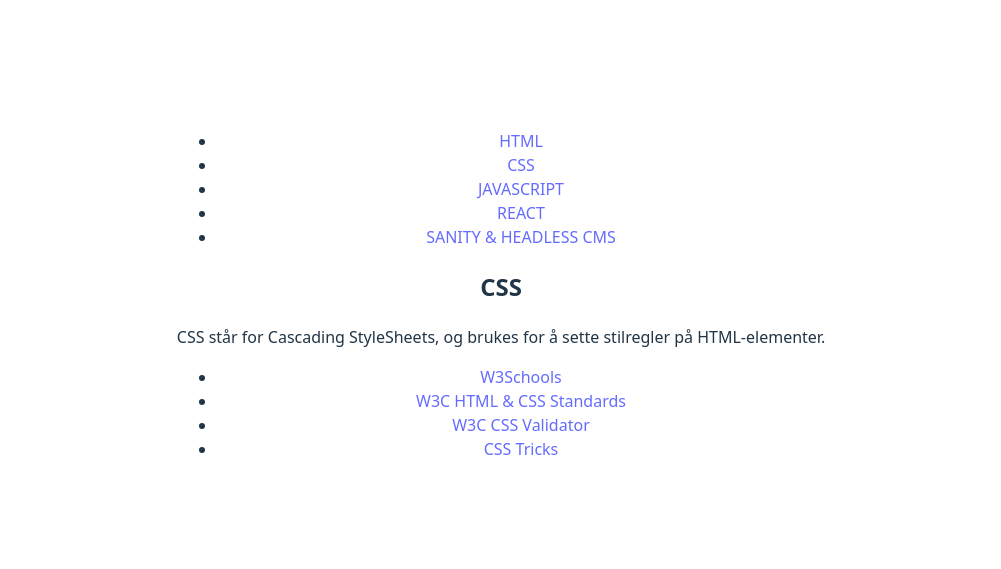
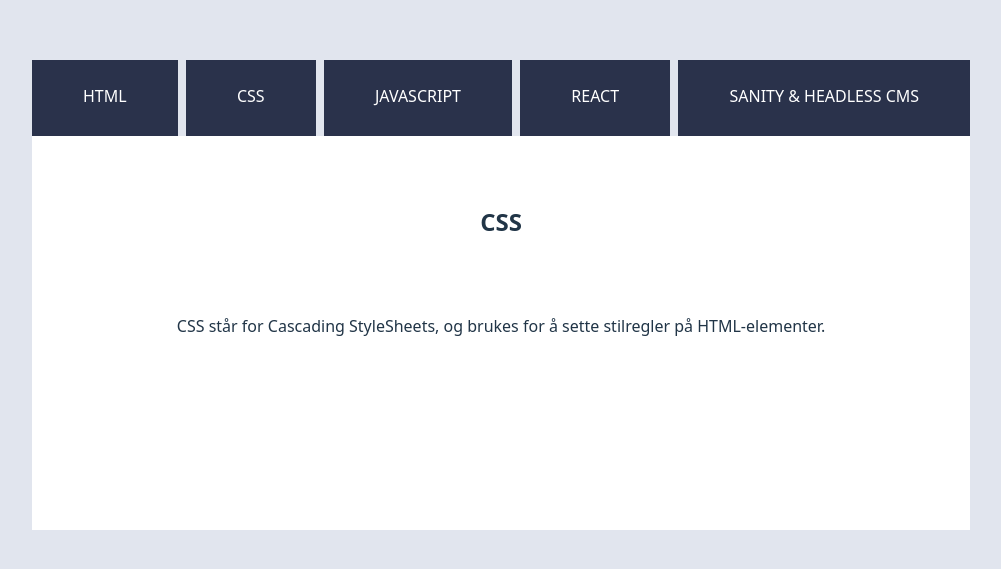
Before and after one commit to nikolaiols/uin25ak2_resourceapp_nikolaiols, a React (Vite) app in the folder arbeidskrav_2/: page /css in a window 1280 px wide. Shown: the part 105-674 px from the top of the page, without its empty margins (139-1140 px from the left). Built offline with nearby package versions, Linux system fonts and the light colour scheme.

Commit message:
startet med sass

```diff
--- a/arbeidskrav_2/package.json
+++ b/arbeidskrav_2/package.json
@@ -12,7 +12,8 @@
   "dependencies": {
     "react": "^19.0.0",
     "react-dom": "^19.0.0",
-    "react-router-dom": "^7.2.0"
+    "react-router-dom": "^7.2.0",
+    "sass": "^1.85.1"
   },
   "devDependencies": {
     "@eslint/js": "^9.21.0",
--- a/arbeidskrav_2/src/App.jsx
+++ b/arbeidskrav_2/src/App.jsx
@@ -5,6 +5,7 @@
 import { Route, Routes} from "react-router-dom";
 import Resources from './components/Resources';
 import Layout from "./components/Layout"
+
 
 
 function App() {
--- /dev/null
+++ b/arbeidskrav_2/src/assets/styles/Layout.scss
@@ -0,0 +1,21 @@
+body,
+header,
+article {
+  box-sizing: border-box;
+}
+body {
+  background-color: var(--gray);
+}
+
+header,
+article {
+  margin: 0 auto;
+  max-width: 1000px;
+  display: flex;
+}
+article {
+  flex-direction: column;
+  background-color: var(--white);
+  justify-content: center;
+  padding: 3rem;
+}
--- /dev/null
+++ b/arbeidskrav_2/src/assets/styles/Nav.scss
@@ -0,0 +1,41 @@
+
+:root {
+    --darkblue: #2a324b;
+    --blue: #58699d;
+    --gray: #e1e5ee;
+    --white: #fff;
+  }
+
+  nav {
+    width: 100%;
+  }
+  nav ul {
+    display: flex;
+    justify-content: space-between;
+    gap: 0.5rem;
+    margin: 0;
+    width: 100%;
+    padding: 0;
+  }
+  li {
+    list-style: none;
+    a {
+      color: var(--white);
+    }
+  }
+
+.navbar{
+    display: inline-block;
+    font-weight: 600;
+    font-size: 1rem;
+    background: var(--darkblue);
+    color: var(--white);
+    padding: 1.5rem 3.2rem;
+    border: none;
+    border-bottom: 4px solid var(--darkblue);
+  }
+  ul li:hover {
+    background: var(--white);
+    color: var(--darkblue);
+    border-bottom: 4px solid var(--white);
+  }
--- /dev/null
+++ b/arbeidskrav_2/src/assets/styles/test.scss
@@ -0,0 +1,64 @@
+@import url("https://fonts.googleapis.com/css2?family=Montserrat:ital,wght@0,100..900;1,100..900&display=swap");
+* {
+  font-family: "Montserrat", sans-serif;
+}
+:root {
+  --darkblue: #2a324b;
+  --blue: #58699d;
+  --gray: #e1e5ee;
+  --white: #fff;
+}
+body,
+header,
+article {
+  box-sizing: border-box;
+}
+body {
+  background-color: var(--gray);
+}
+
+header,
+article {
+  margin: 0 auto;
+  max-width: 1000px;
+  display: flex;
+}
+article {
+  flex-direction: column;
+  background-color: var(--white);
+  justify-content: center;
+  padding: 3rem;
+}
+nav {
+  width: 100%;
+}
+nav ul {
+  display: flex;
+  justify-content: space-between;
+  gap: 0.5rem;
+  margin: 0;
+  width: 100%;
+  padding: 0;
+}
+li {
+  list-style: none;
+  a {
+    color: #58699d;
+  }
+}
+
+button {
+  display: inline-block;
+  font-weight: 600;
+  font-size: 1rem;
+  background: var(--darkblue);
+  color: var(--white);
+  padding: 1.5rem 3.2rem;
+  border: none;
+  border-bottom: 4px solid var(--darkblue);
+}
+button:hover {
+  background: var(--white);
+  color: var(--darkblue);
+  border-bottom: 4px solid var(--white);
+}
--- a/arbeidskrav_2/src/components/Layout.jsx
+++ b/arbeidskrav_2/src/components/Layout.jsx
@@ -1,6 +1,6 @@
 import React from "react";
 import Nav from "./Nav";
-
+import "../assets/styles/Layout.scss"
 
 export default function Layout(){
     return(
--- a/arbeidskrav_2/src/components/Nav.jsx
+++ b/arbeidskrav_2/src/components/Nav.jsx
@@ -1,5 +1,5 @@
 import React from 'react';
-
+import "../assets/styles/Nav.scss"
 import {Link} from "react-router-dom"
 
 export default function Nav(){
@@ -8,11 +8,11 @@
       <>
 
           <ul>
-              <li><Link to="/html">HTML</Link></li>
-              <li><Link to="/css">CSS</Link></li>
-              <li><Link to="/javascript">JAVASCRIPT</Link></li>
-              <li><Link to="/react">REACT</Link></li>
-              <li><Link to="/sanity">SANITY & HEADLESS CMS</Link></li>
+              <li className="navbar"><Link to="/html">HTML</Link></li>
+              <li className="navbar"><Link to="/css">CSS</Link></li>
+              <li className="navbar"><Link to="/javascript">JAVASCRIPT</Link></li>
+              <li className="navbar"><Link to="/react">REACT</Link></li>
+              <li className="navbar"><Link to="/sanity">SANITY & HEADLESS CMS</Link></li>
           </ul>
 
       </>
--- a/arbeidskrav_2/src/components/Resources.jsx
+++ b/arbeidskrav_2/src/components/Resources.jsx
@@ -10,10 +10,11 @@
      {/*bruke filter for å skrive ut fra arrayen*/}
      {console.log("jeg funker", Category)}
      {console.log(filtered)}
-    <h2>{Category}</h2>
+
 
       {filtered.map(resource => (
         <article key={resource.category}>
+             <h2>{Category}</h2>
           <h3>{resource.title}</h3>
           <p>{resource.text}</p>
           <ul>
```
Also changed, not shown: arbeidskrav_2/src/assets/styles/Article.scss (added), 1 other file (tests, documents, lock files or other folders).
